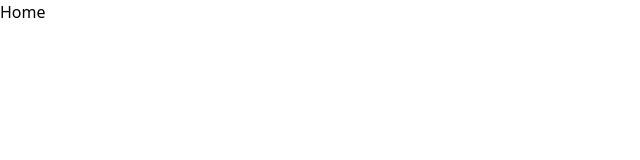
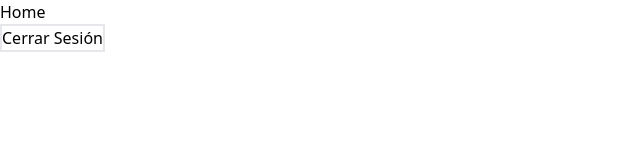
Before and after one commit to jleonardod/Bibliotek, a React (Vite) app: page /Home in a window 1280 px wide. Shown: the top 160 px of the page, without its empty margins (0-640 px from the left). Built offline with nearby package versions, Linux system fonts and the light colour scheme.

Commit message:
Cierre Sesión

```diff
--- a/src/pages/Home.jsx
+++ b/src/pages/Home.jsx
@@ -4,12 +4,20 @@ import Cookies from 'universal-cookie'
 const cookies = new Cookies()
 
 class Home extends Component {
+  cerrarSesion = () => {
+    cookies.remove('id', {path:"/"})
+    cookies.remove('username', {path:"/"})
+
+    window.location.href="./"
+  }
   render(){
-    console.log(cookies.get('id'))
-    console.log(cookies.get('username'))
     return(
       <div>
         Home
+
+        <br />
+
+        <button className='border-black-500 border-2' onClick={()=>this.cerrarSesion()}>Cerrar Sesión</button>
       </div>
     )
   }
```
